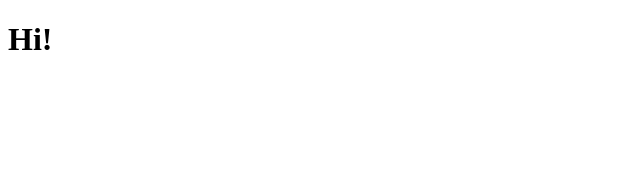
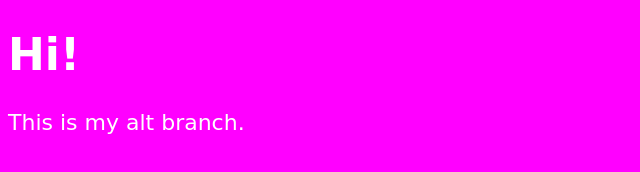
Before and after one commit to cvs181801/jabjab-repo, a plain HTML site: page index.html in a window 1280 px wide. Shown: the whole page, without its empty margins (0-640 px from the left). Drawn offline with Linux system fonts and the light colour scheme.

Commit message:
add styling to alt branch

```diff
--- a/index.html
+++ b/index.html
@@ -1,7 +1,9 @@
 <!DOCTYPE html>
 <html>
     <title>Yo</title>
+    <link rel="stylesheet" href="stylesheet.css">
 </html>
 <body>
     <h1>Hi!</h1>
+    <p>This is my alt branch.</p>
 </body>
--- a/stylesheet.css
+++ b/stylesheet.css
@@ -0,0 +1,6 @@
+body {
+    background-color: fuchsia;
+    color: white;
+    font-family: cursive;
+    font-size: 22px;
+}
```
